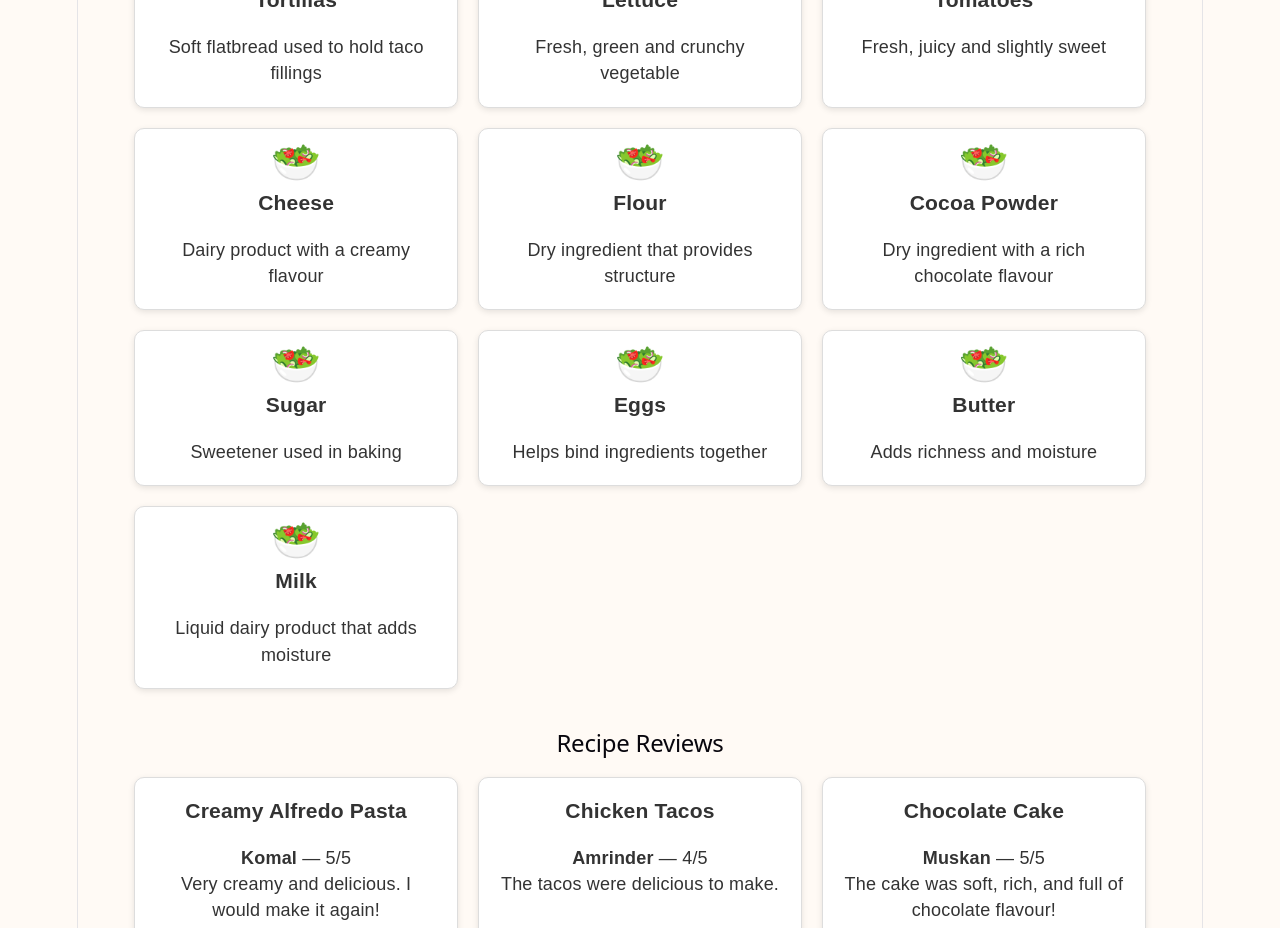
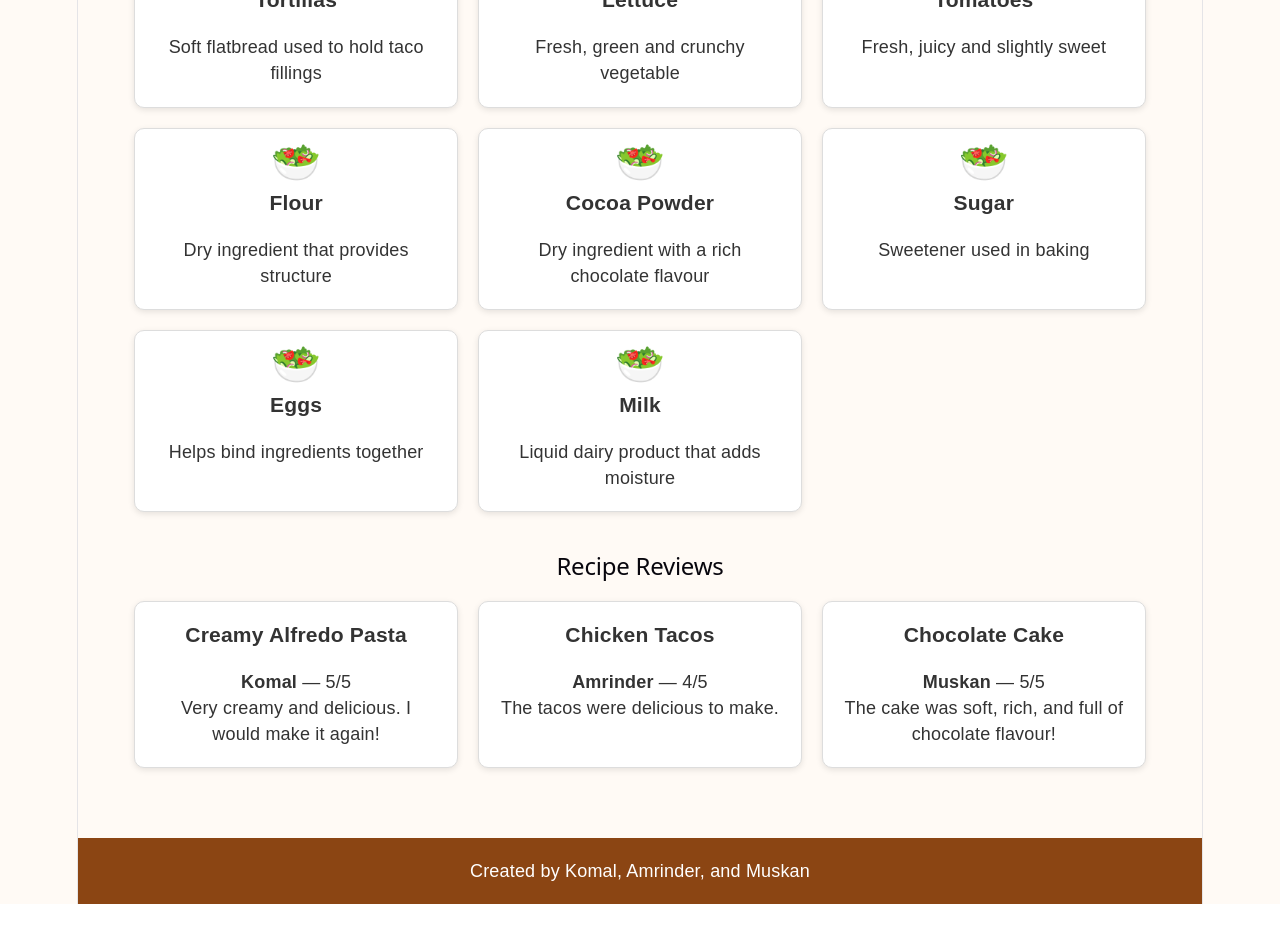
Before and after one commit to M-devgan/FS_Food_Hub, a React (Vite) app: page / in a window 1280 px wide. Shown: the part 980-1908 px from the top of the page. After the commit the page ends 1884 px from the top, so only its background shows below. Built offline with nearby package versions, Linux system fonts and the light colour scheme.

Commit message:
Update ingredient relationships using recipe IDs

```diff
--- a/src/components/ingredients/ingredients.tsx
+++ b/src/components/ingredients/ingredients.tsx
@@ -2,108 +2,91 @@
 function IngredientsList() {
 
   // Mock data for the ingredients section
-  // recipeId connects each ingredient to a recipe in the Recipe List
+  // recipes contains the IDs of the recipes that use each ingredient
   const ingredients = [
-  // Creamy Alfredo Pasta - Recipe ID 1
     {
       id: 1,
-    recipeId: 1,
       name: "Pasta",
       characteristics: "Soft when cooked and made from wheat",
+      recipes: [1],
     },
     {
       id: 2,
-    recipeId: 1,
       name: "Cheese",
       characteristics: "Dairy product, creamy and melty",
+      recipes: [1, 2],
     },
     {
       id: 3,
-    recipeId: 1,
       name: "Garlic",
       characteristics: "Aromatic ingredient with a strong flavour",
+      recipes: [1],
     },
     {
       id: 4,
-    recipeId: 1,
       name: "Butter",
       characteristics: "Creamy dairy product used for cooking",
+      recipes: [1, 3],
     },
     {
       id: 5,
-    recipeId: 1,
       name: "Cream",
       characteristics: "Rich dairy product with a smooth texture",
+      recipes: [1],
     },
-
-  // Chicken Tacos - Recipe ID 2
     {
       id: 6,
-    recipeId: 2,
       name: "Chicken",
       characteristics: "Protein that is tender when cooked",
+      recipes: [2],
     },
     {
       id: 7,
-    recipeId: 2,
       name: "Tortillas",
       characteristics: "Soft flatbread used to hold taco fillings",
+      recipes: [2],
     },
     {
       id: 8,
-    recipeId: 2,
       name: "Lettuce",
       characteristics: "Fresh, green and crunchy vegetable",
+      recipes: [2],
     },
     {
       id: 9,
-    recipeId: 2,
       name: "Tomatoes",
       characteristics: "Fresh, juicy and slightly sweet",
+      recipes: [2],
     },
     {
       id: 10,
-    recipeId: 2,
-    name: "Cheese",
-    characteristics: "Dairy product with a creamy flavour",
+      name: "Flour",
+      characteristics: "Dry ingredient that provides structure",
+      recipes: [3],
     },
-
-  // Chocolate Cake - Recipe ID 3
     {
       id: 11,
-    recipeId: 3,
-    name: "Flour",
-    characteristics: "Dry ingredient that provides structure",
+      name: "Cocoa Powder",
+      characteristics: "Dry ingredient with a rich chocolate flavour",
+      recipes: [3],
     },
     {
       id: 12,
-    recipeId: 3,
-    name: "Cocoa Powder",
-    characteristics: "Dry ingredient with a rich chocolate flavour",
+      name: "Sugar",
+      characteristics: "Sweetener used in baking",
+      recipes: [3],
     },
     {
       id: 13,
-    recipeId: 3,
-    name: "Sugar",
-    characteristics: "Sweetener used in baking",
+      name: "Eggs",
+      characteristics: "Helps bind ingredients together",
+      recipes: [3],
     },
     {
       id: 14,
-    recipeId: 3,
-    name: "Eggs",
-    characteristics: "Helps bind ingredients together",
-  },
-  {
-    id: 15,
-    recipeId: 3,
-    name: "Butter",
-    characteristics: "Adds richness and moisture",
-  },
-  {
-    id: 16,
-    recipeId: 3,
       name: "Milk",
       characteristics: "Liquid dairy product that adds moisture",
+      recipes: [3],
     },
   ];
 
```
Lines whose indentation alone changed are shown as unchanged.
